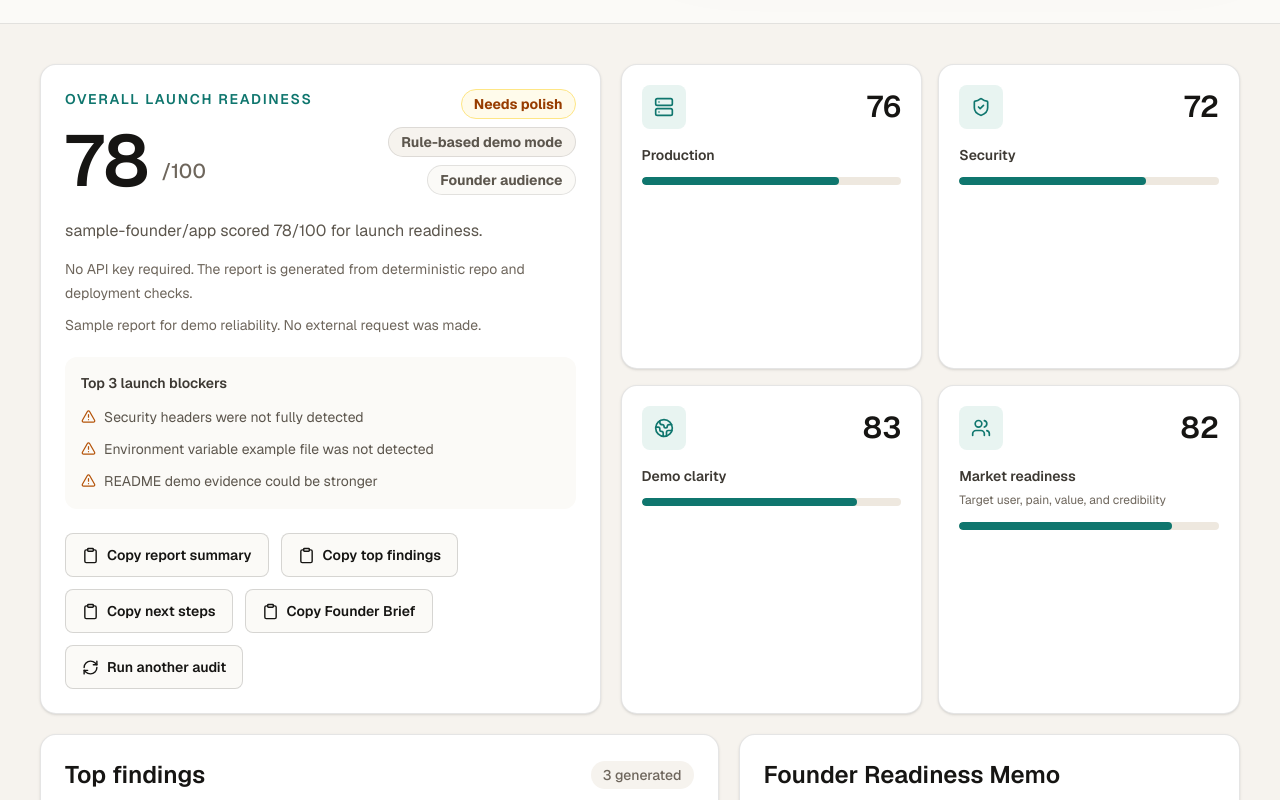
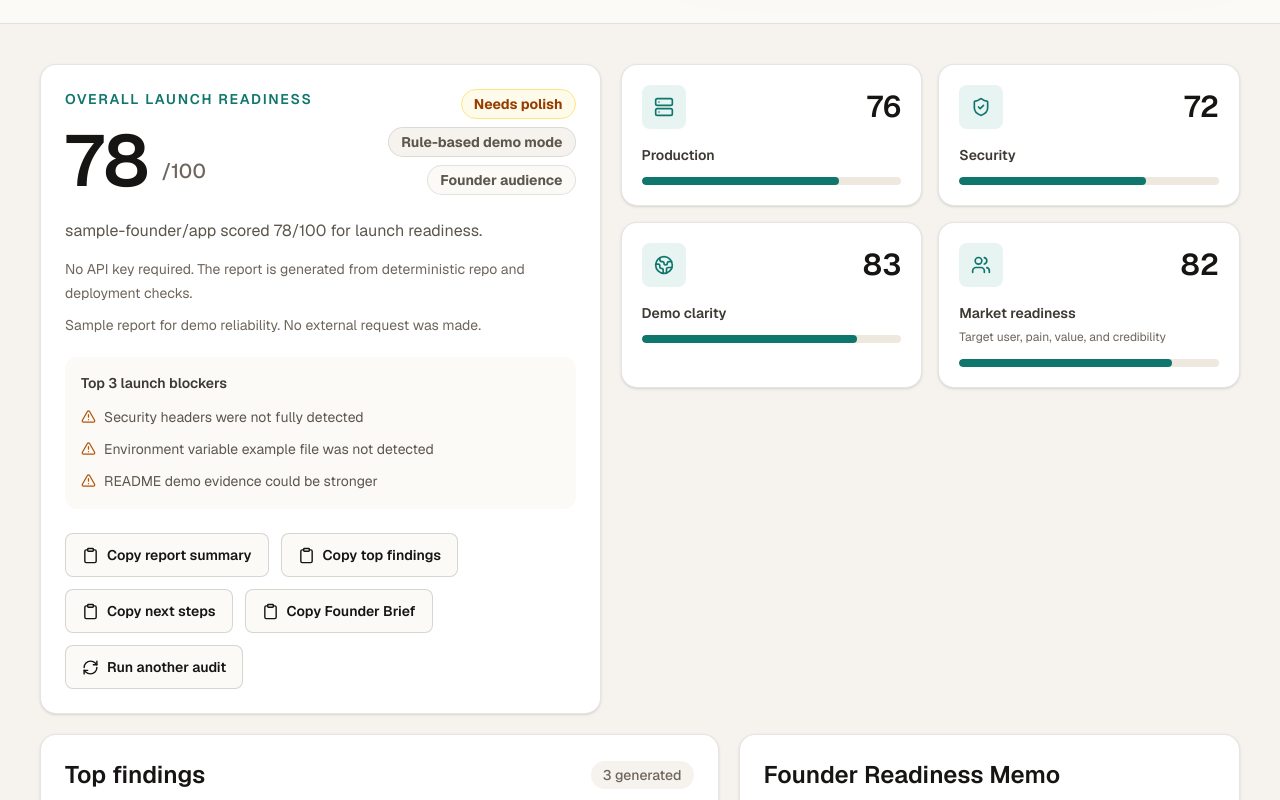
Before and after one commit to AkshajKashyap/launchguard-ai, a Next.js app: page / in a window 1280 px wide. Both pictures are taken after a click on the button "Load sample report". Shown: the part 960-1760 px from the top of the page. Built offline with nearby package versions, Linux system fonts and the light colour scheme.

Commit message:
Fix report card layout spacing

```diff
--- a/src/app/page.tsx
+++ b/src/app/page.tsx
@@ -576,8 +576,8 @@ export default function Home() {
 
       {report ? (
         <section ref={reportRef} className="mx-auto w-full max-w-7xl scroll-mt-6 px-5 py-8 sm:px-8 lg:px-10 lg:py-10">
-          <div className="grid gap-5 lg:grid-cols-[0.95fr_1.05fr]">
-            <section className="rounded-2xl border border-black/10 bg-white p-5 shadow-sm sm:p-6">
+          <div className="grid items-start gap-5 lg:grid-cols-[0.95fr_1.05fr]">
+            <section className="self-start rounded-2xl border border-black/10 bg-white p-5 shadow-sm sm:p-6">
               <div className="flex flex-wrap items-start justify-between gap-5">
                 <div>
                   <p className="text-sm font-semibold uppercase tracking-[0.12em] text-[#0f766e]">
@@ -655,8 +655,8 @@ export default function Home() {
             </section>
           </div>
 
-          <div className="mt-5 grid gap-5 lg:grid-cols-[1.15fr_0.85fr]">
-            <section className="rounded-2xl border border-black/10 bg-white p-6 shadow-sm">
+          <div className="mt-5 grid items-start gap-5 lg:grid-cols-[1.15fr_0.85fr]">
+            <section className="self-start rounded-2xl border border-black/10 bg-white p-6 shadow-sm">
               <div className="flex items-center justify-between gap-4">
                 <h2 className="text-2xl font-semibold tracking-normal">Top findings</h2>
                 <span className="rounded-full bg-[#f6f3ee] px-3 py-1 text-sm font-medium text-[#6e665c]">
```
